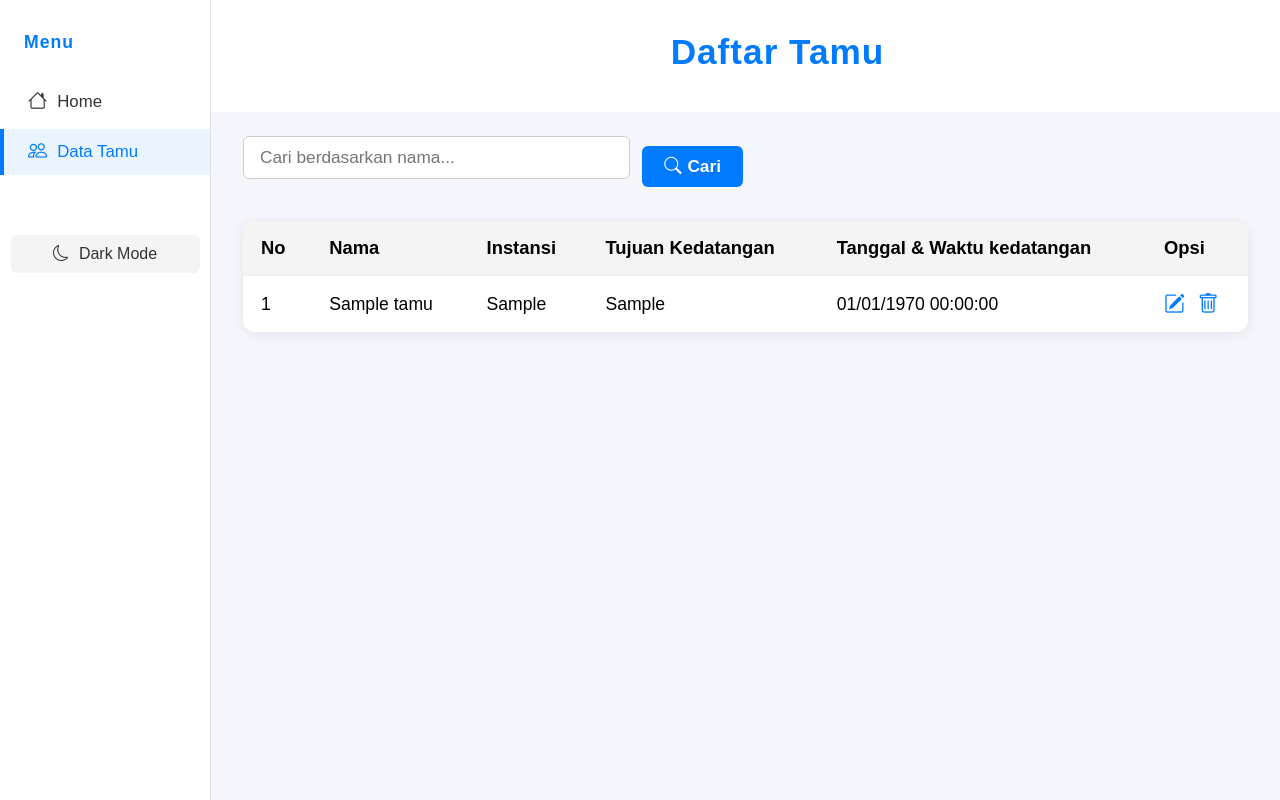
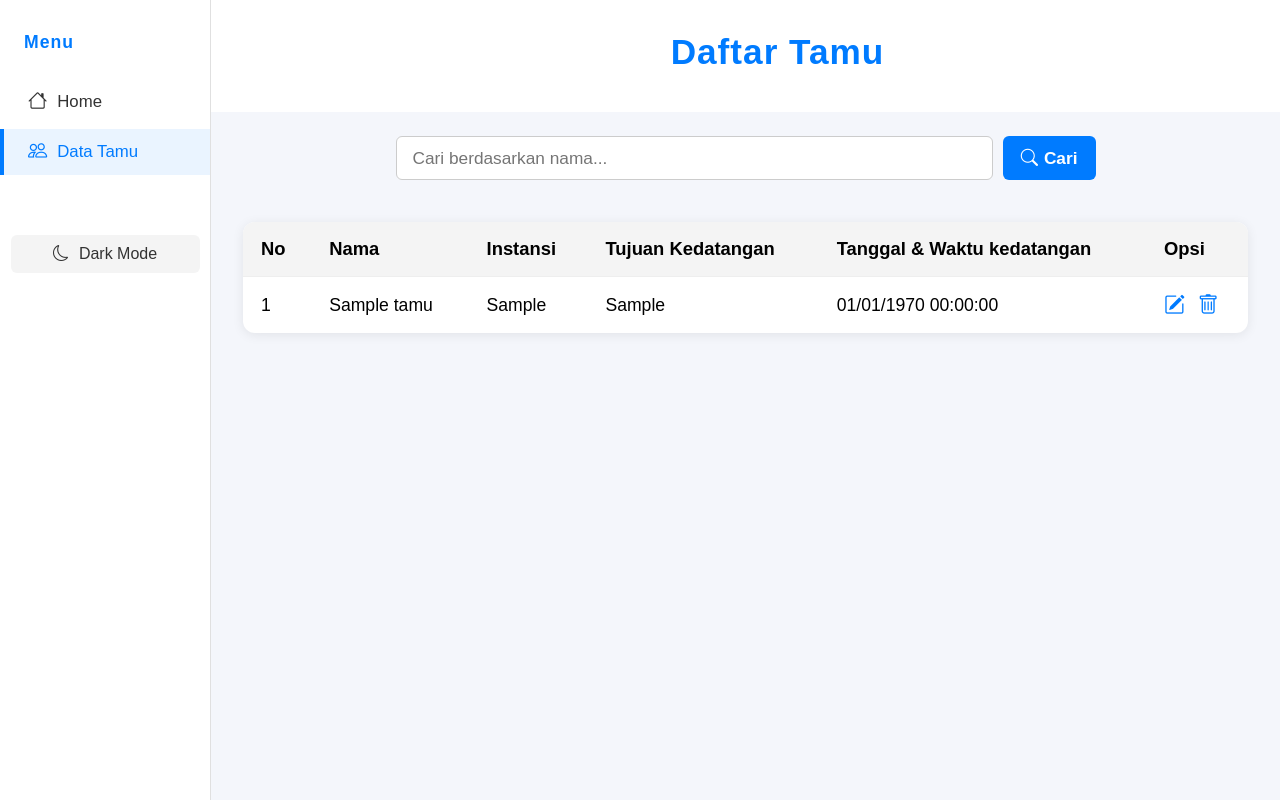
Before and after one commit to iceblazer19/Buku_Tamu, a PHP site: page /dataTamu.php in a window 1280 px wide. Run offline with PHP 8.4, Linux system fonts and the light colour scheme; tables that the repository leaves empty or names only in its code hold one stand-in row (values such as "Sample post").

Commit message:
search bar fixes

```diff
--- a/dataTamu.php
+++ b/dataTamu.php
@@ -35,26 +35,23 @@ include 'koneksi.php';
             </header>
             <main>
                 <section>
-                    <form method="get" class="search-bar" style="margin:24px 0 0 0; display:flex; gap:12px; align-items:center; position:relative;" autocomplete="off" ;>
+                    <form method="get" class="search-bar" autocomplete="off" ;>
                         <input
                             type="text"
                             name="search"
                             id="searchInput"
                             placeholder="Cari berdasarkan nama..."
                             value="<?php echo isset($_GET['search']) ? htmlspecialchars($_GET['search']) : ''; ?>"
-                            style="padding:10px 36px 10px 16px; border-radius:6px; border:1px solid #ccc; font-size:1.08rem; flex:1;"
                             autocomplete="off"
                         >
                         <button
                             type="button"
                             id="clearSearch"
-                            style="position:absolute; right:125px; background:transparent; border:none; font-size:1.5rem; color:#888; cursor:pointer; top:50%; transform:translateY(-50%); display:none;"
                             aria-label="Clear search"
                             tabindex="-1"
                         >×</button>
                         <button
                             type="submit"
-                            style="padding:10px 22px; border-radius:6px; border:none; background:#007bff; color:#fff; font-size:1.08rem; font-weight:bold; cursor:pointer; transition:background 0.2s;"
                         >
                             <i class="bi bi-search"></i> Cari
                         </button>
--- a/style.css
+++ b/style.css
@@ -336,28 +336,35 @@ body.dark-mode #darkModeToggle {
     color: #e0e0e0 !important;
 }
 
-/* Add or update these rules for the search bar and button */
+/* Search bar wrapper to match table width and center */
 .search-bar {
-    margin: 24px 0 0 0;
+    margin: 24px auto 0 auto;
     display: flex;
-    gap: 12px;
-    align-items: center;
+    gap: 10px;
+    align-items: stretch;
     position: relative;
-    max-width: 500px;
+    max-width: 700px;
     width: 100%;
+    box-sizing: border-box;
 }
 
+/* Input matches table cell height and style */
 .search-bar input[type="text"] {
-    padding: 10px 36px 10px 16px;
+    padding: 0 40px 0 16px;
     border-radius: 6px;
     border: 1px solid #ccc;
     font-size: 1.08rem;
     flex: 1;
     min-width: 0;
+    height: 44px;
+    box-sizing: border-box;
+    line-height: 44px;
 }
 
+/* Search button matches input height */
 .search-bar button[type="submit"] {
-    padding: 10px 18px;
+    padding: 0 18px;
+    height: 44px;
     border-radius: 6px;
     border: none;
     background: #007bff;
@@ -372,22 +379,44 @@ body.dark-mode #darkModeToggle {
     display: flex;
     align-items: center;
     gap: 6px;
+    box-sizing: border-box;
+    line-height: 44px;
 }
 
 .search-bar button[type="submit"]:hover {
     background: #0056b3;
 }
 
+/* X button inside input, perfectly aligned */
 #clearSearch {
     position: absolute;
-    right: 120px;
+    right: 105px;
+    top: 0;
+    bottom: 5;
+    margin: auto 0;
     background: transparent;
     border: none;
-    font-size: 1.5rem;
+    font-size: 1.3rem;
     color: #888;
     cursor: pointer;
-    top: 50%;
-    transform: translateY(-50%);
     display: none;
     z-index: 2;
+    height: 44px;
+    width: 36px;
+    padding: 0;
+    line-height: 44px;
+    text-align: center;
 }
+
+/* Responsive: stack on small screens */
+@media (max-width: 700px) {
+    .search-bar {
+        flex-direction: column;
+        align-items: stretch;
+        max-width: 100vw;
+        gap: 8px;
+    }
+    #clearSearch {
+        right: 10px;
+    }
+}
```
